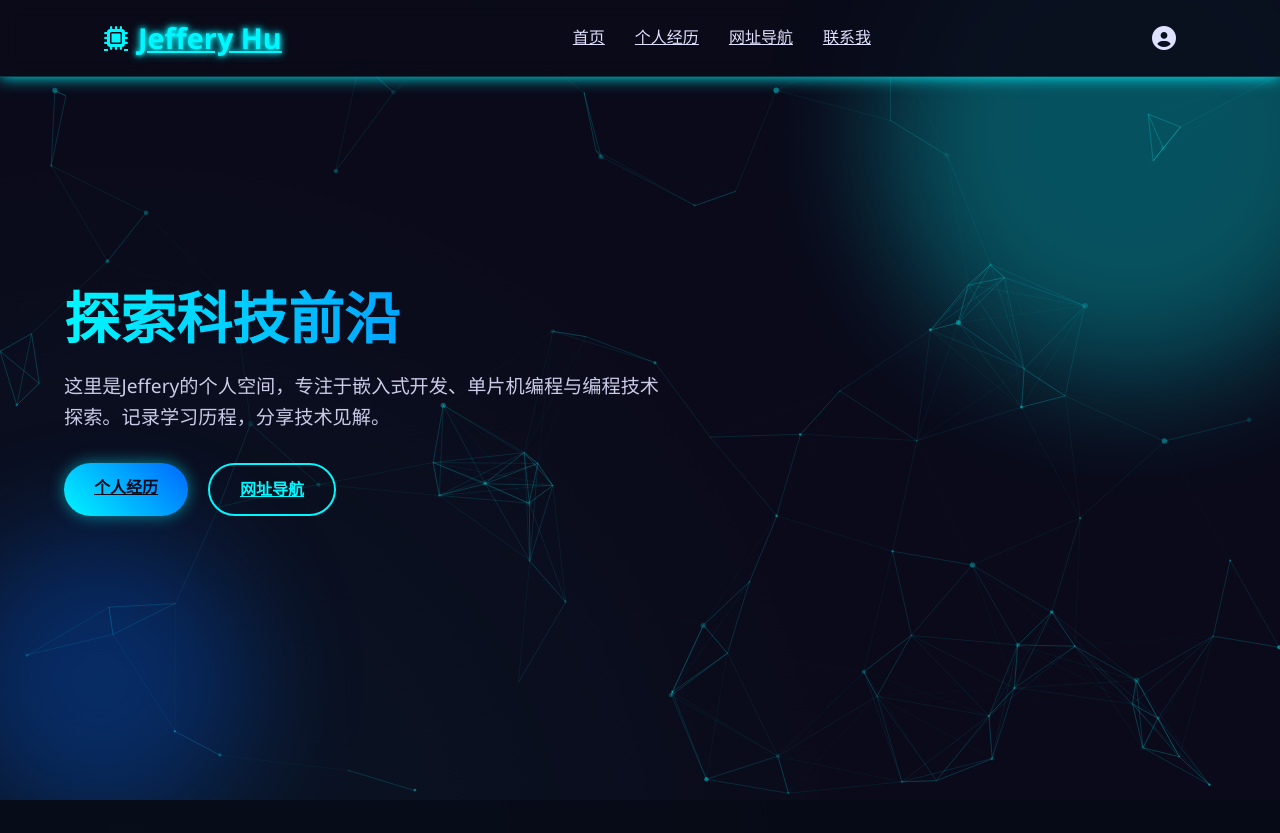
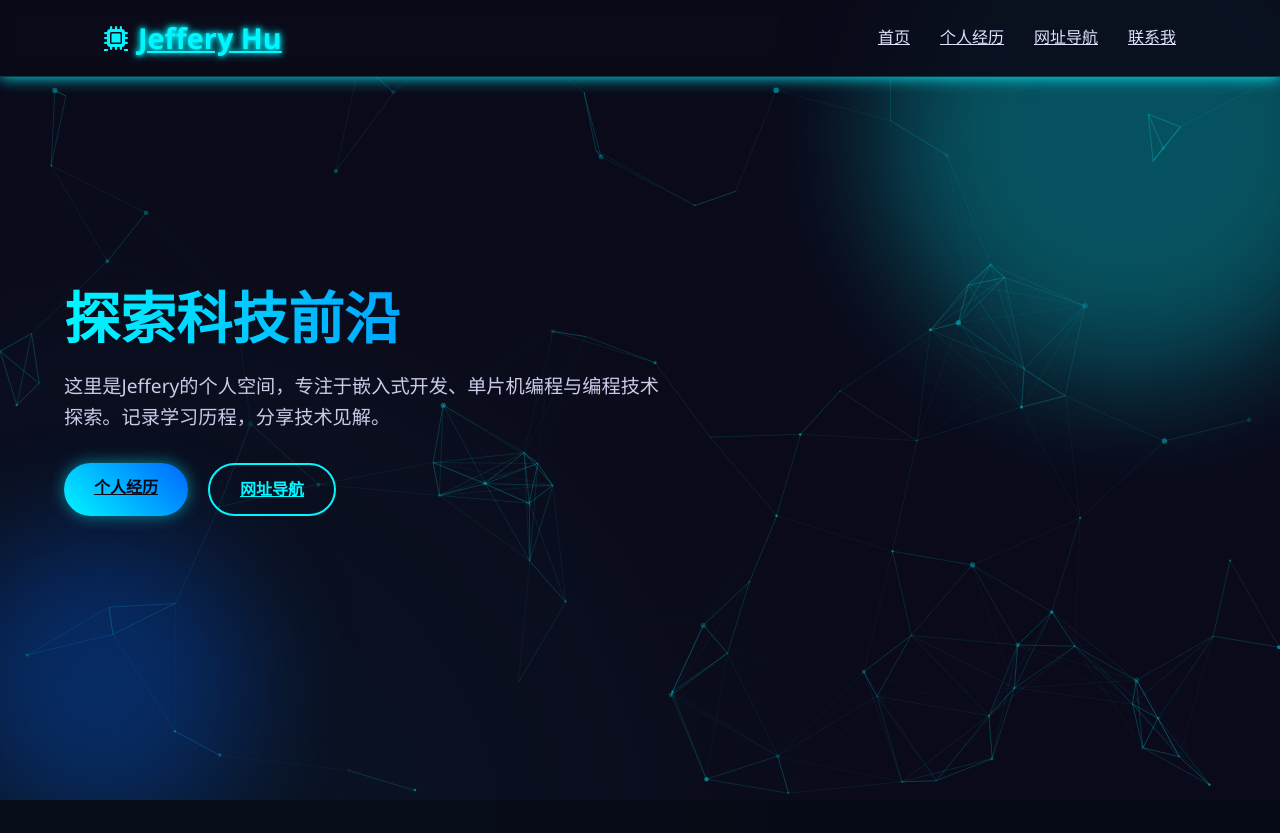
Before and after one commit to Jeffer-Hu/huyang.github.io, a plain HTML site: page index.html in a window 1280 px wide. Shown: the top 833 px of the page. Drawn offline with nearby package versions, Linux system fonts and the light colour scheme.

Commit message:
Update index.html

```diff
--- a/index.html
+++ b/index.html
@@ -781,9 +781,6 @@
                 <li><a href="#cards">网址导航</a></li>
                 <li><a href="#contact">联系我</a></li>
             </ul>
-            <div class="sidebar-toggle" id="sidebarToggle">
-                <i class="fas fa-user-circle"></i>
-            </div>
             <div class="hamburger">
                 <i class="fas fa-bars"></i>
             </div>
```
